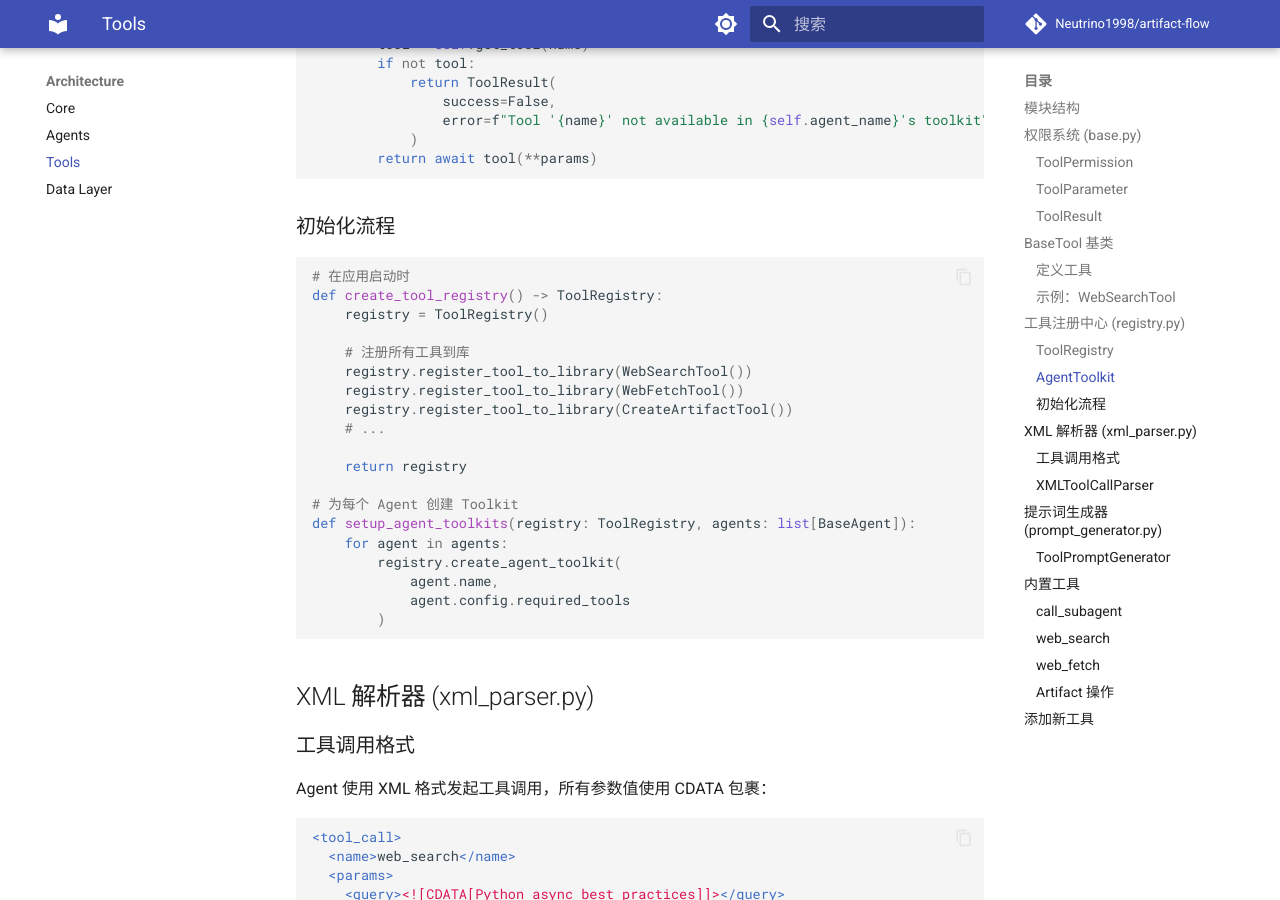
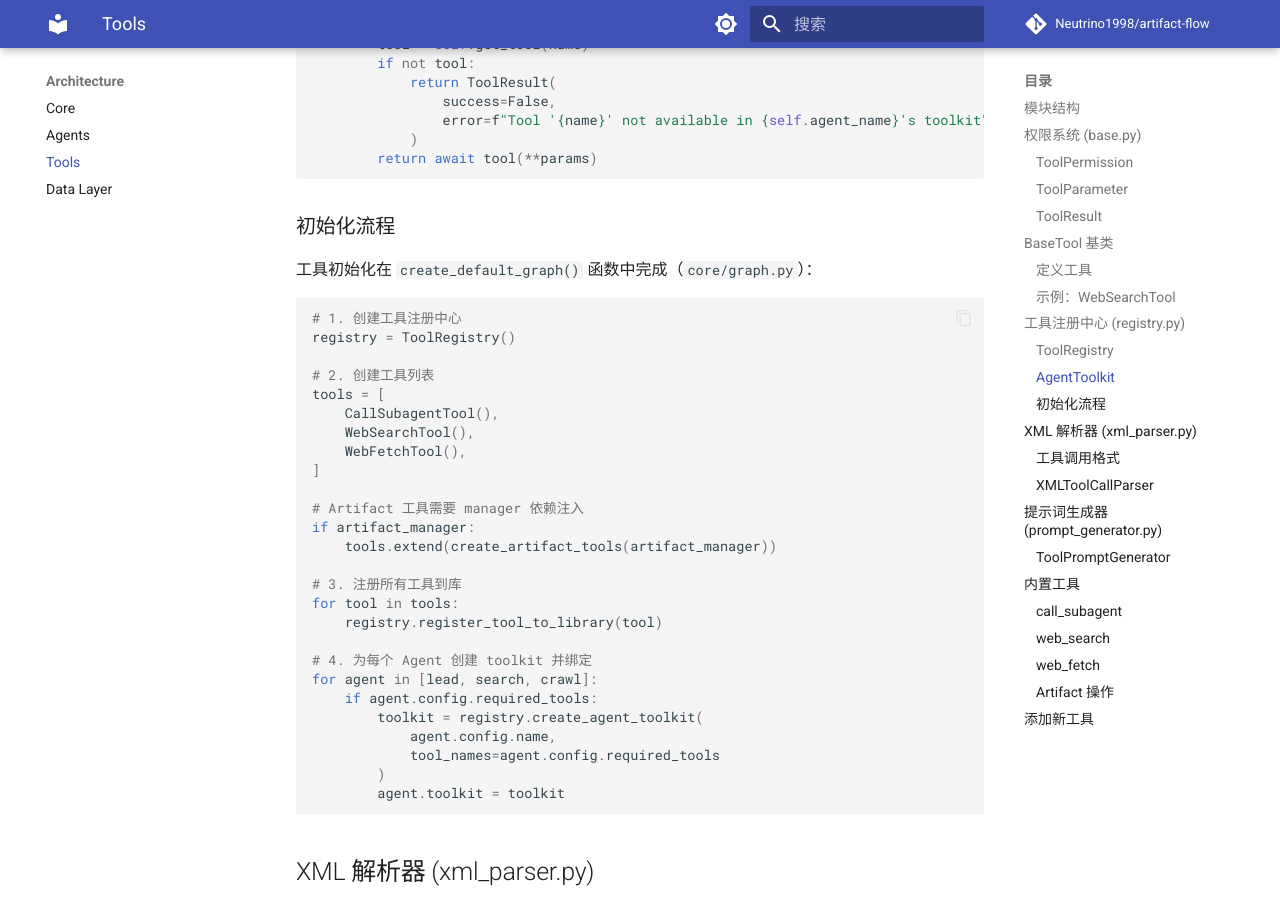
Before and after one commit to Neutrino1998/artifact-flow, an MkDocs documentation site: the page built from docs/architecture/tools.md, in a window 1280 px wide and 900 px high, scrolled down 5151 px. Built offline with MkDocs 1.6.1 and Material for MkDocs 9.7.7, drawn with Linux system fonts in a browser that asks for light colours; comment, search, counter and statistics services are not loaded.

Commit message:
fix: fix discrepancy

````diff
--- a/docs/architecture/tools.md
+++ b/docs/architecture/tools.md
@@ -228,26 +228,35 @@ class AgentToolkit:
 
 ### 初始化流程
 
+工具初始化在 `create_default_graph()` 函数中完成（`core/graph.py`）：
+
 ```python
-# 在应用启动时
-def create_tool_registry() -> ToolRegistry:
-    registry = ToolRegistry()
+# 1. 创建工具注册中心
+registry = ToolRegistry()
 
-    # 注册所有工具到库
-    registry.register_tool_to_library(WebSearchTool())
-    registry.register_tool_to_library(WebFetchTool())
-    registry.register_tool_to_library(CreateArtifactTool())
-    # ...
+# 2. 创建工具列表
+tools = [
+    CallSubagentTool(),
+    WebSearchTool(),
+    WebFetchTool(),
+]
 
-    return registry
+# Artifact 工具需要 manager 依赖注入
+if artifact_manager:
+    tools.extend(create_artifact_tools(artifact_manager))
 
-# 为每个 Agent 创建 Toolkit
-def setup_agent_toolkits(registry: ToolRegistry, agents: list[BaseAgent]):
-    for agent in agents:
-        registry.create_agent_toolkit(
-            agent.name,
-            agent.config.required_tools
+# 3. 注册所有工具到库
+for tool in tools:
+    registry.register_tool_to_library(tool)
+
+# 4. 为每个 Agent 创建 toolkit 并绑定
+for agent in [lead, search, crawl]:
+    if agent.config.required_tools:
+        toolkit = registry.create_agent_toolkit(
+            agent.config.name,
+            tool_names=agent.config.required_tools
         )
+        agent.toolkit = toolkit
 ```
 
 ## XML 解析器 (xml_parser.py)
````
Also changed, not shown: docs/extension-guide.md (+24 -27 lines).
